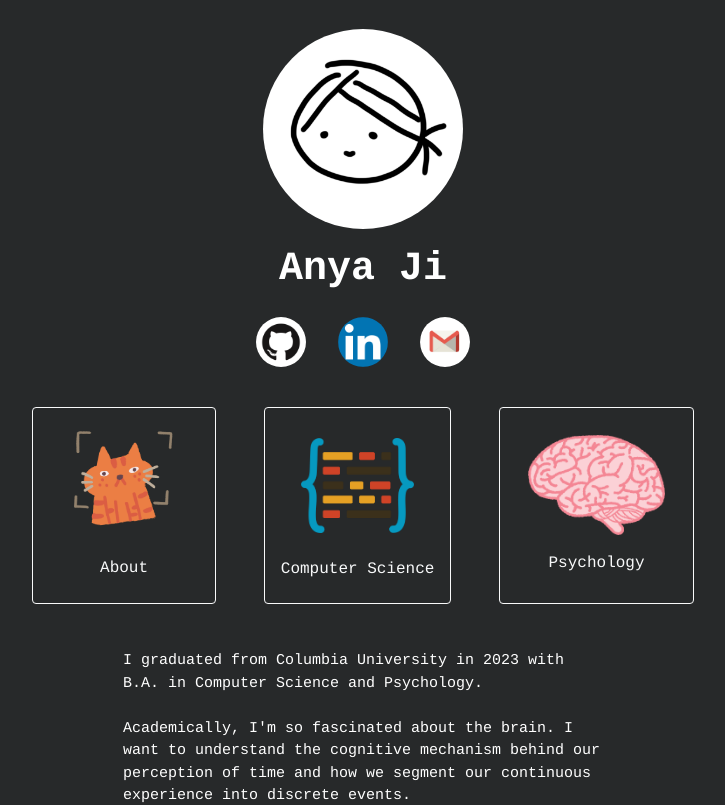
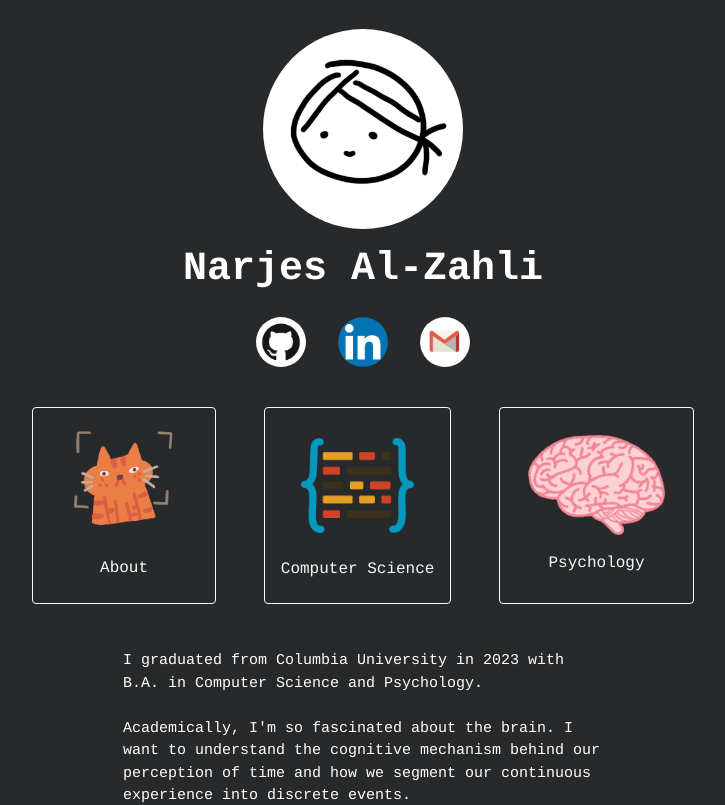
Before and after one commit to narjes-alzahli/narjes-alzahli.github.io, a React (Create React App) app in the folder react-deploy/: page / in a window 1280 px wide. Shown: the top 805 px of the page, without its empty margins (277-1002 px from the left). Built offline with nearby package versions, Linux system fonts and the light colour scheme.

Commit message:
Update App.js

```diff
--- a/react-deploy/src/App.js
+++ b/react-deploy/src/App.js
@@ -47,11 +47,11 @@ class App extends Component {
             className="justify-content-md-center letter hidden"
             style={{ textAlign: "center" }}
           >
-            <h1 style={{ textAlign: "left", fontWeight: "bold" }}>Anya Ji</h1>
+            <h1 style={{ textAlign: "left", fontWeight: "bold" }}>Narjes Al-Zahli</h1>
           </Row>
 
           <Row className="justify-content-md-center">
-            <a href="https://github.com/anya-ji">
+            <a href="https://github.com/narjes-al">
               <Image
                 className="m-3 click"
                 src={github}
@@ -59,7 +59,7 @@ class App extends Component {
                 height="50px"
               />
             </a>
-            <a href="https://www.linkedin.com/in/anya-ji/">
+            <a href="https://www.linkedin.com/in/narjes-al-zahli-2145a022a/">
               <Image
                 className="m-3 click"
                 src={linkedin}
@@ -67,7 +67,7 @@ class App extends Component {
                 height="50px"
               />
             </a>
-            <a href="mailto:aj592@cornell.edu">
+            <a href="mailto:na2852@columbia.edu">
               <Image
                 className="m-3 click"
                 src={gmail}
```
